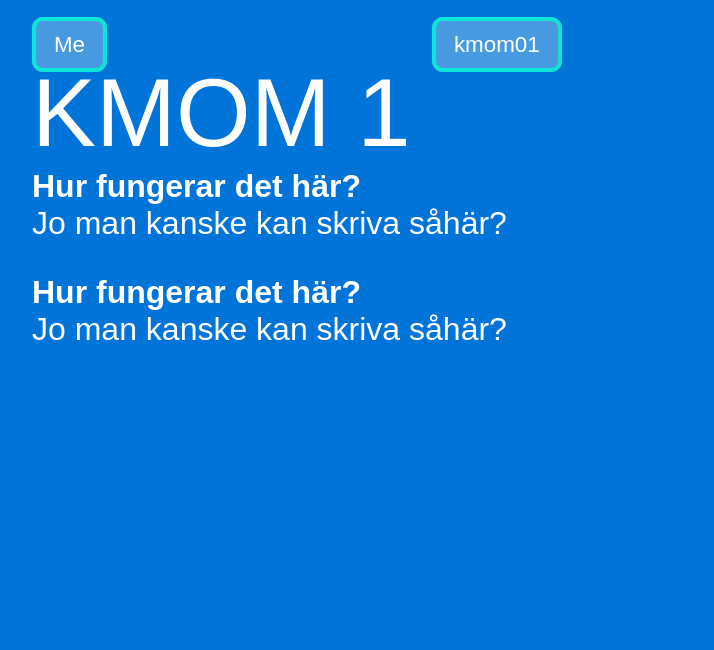
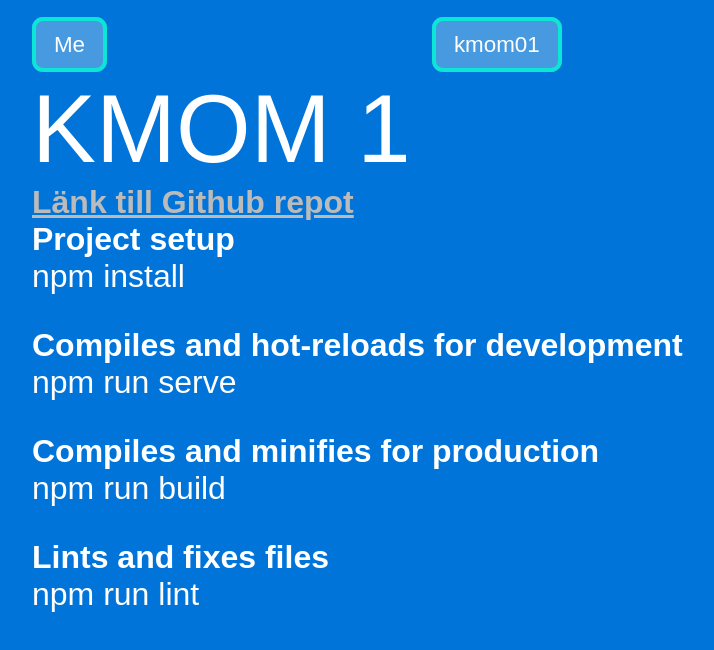
Before and after one commit to liiinder/jsramverk, a Vue app: page /#/reports/week/1 in a window 1280 px wide. Shown: the top 650 px of the page, without its empty margins (208-922 px from the left). Built offline with nearby package versions, Linux system fonts and the light colour scheme; the HTML template or start-up script is replaced by a standard one; a web font is replaced by a local one.

Commit message:
Första versionen av min me-sida

```diff
--- a/src/components/Nav.vue
+++ b/src/components/Nav.vue
@@ -38,4 +38,7 @@ li a:hover {
     text-decoration: underline;
     background-color: #bbb;
 }
+nav {
+    margin-bottom: 1em;
+}
 </style>
--- a/src/components/Report.vue
+++ b/src/components/Report.vue
@@ -2,9 +2,10 @@
 <main>
     <Nav />
     <h2>kmom {{ $route.params.kmom }}</h2>
-    <div class="question" v-for="question in questions" :key="question.key">
-      <p><strong>{{ question.question }}</strong></p>
-      <p>{{ question.answer }}</p>
+    <a :href="github"><strong>Länk till Github repot</strong></a>
+    <div class="readme" v-for="line in readme" :key="line">
+      <p><strong>{{ line.head }}</strong></p>
+      <p>{{ line.text }}</p>
     </div>
 </main>
 
@@ -19,18 +20,37 @@ export default {
   },
   data() {
     return {
-      questions: [
+      github: "https://github.com/liiinder/jsramverk",
+      readme: [
         {
-          key: 1,
-          question: "Hur fungerar det här?",
-          answer: "Jo man kanske kan skriva såhär?"
+          head: "Project setup",
+          text: "npm install"
         },
         {
-          key: 2,
-          question: "Hur fungerar det här?",
-          answer: "Jo man kanske kan skriva såhär?"
+          head: "Compiles and hot-reloads for development",
+          text: "npm run serve"
+        },
+        {
+          head: "Compiles and minifies for production",
+          text: "npm run build"
+        },
+        {
+          head: "Lints and fixes files",
+          text: "npm run lint"
         }
-      ],
+      ]
+      // questions: [
+      //   {
+      //     key: 1,
+      //     question: "Github repo?",
+      //     answer: "Här kan man hitta mitt github repo"
+      //   },
+      //   {
+      //     key: 2,
+      //     question: "Hur fungerar det här?",
+      //     answer: "Jo man kanske kan skriva såhär?"
+      //   }
+      // ],
     }
   }
   // mounted() {
@@ -63,7 +83,13 @@ export default {
 h2 {
   text-transform: uppercase;
 }
-.question {
+
+a {
+  font-size: 2em;
+  color: #bbb;
+}
+
+.readme {
   margin-bottom: 2em;
 }
 </style>
```
Also changed, not shown: 1 other file (tests, documents, lock files or other folders).
